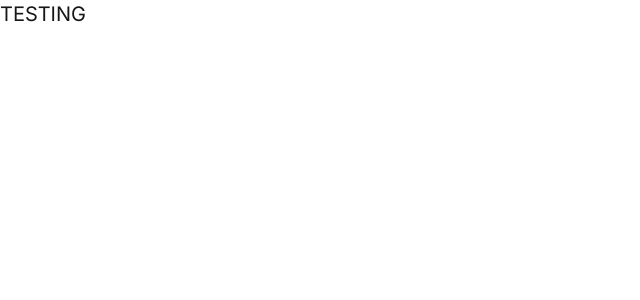
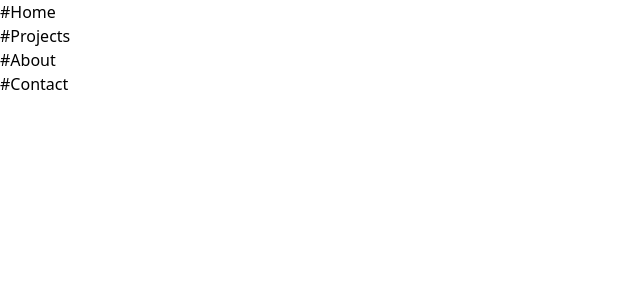
Before and after one commit to markaxelus/portfolio, a Next.js app: page / in a window 1280 px wide. Shown: the top 300 px of the page, without its empty margins (0-640 px from the left). Built offline with nearby package versions, Linux system fonts and the light colour scheme.

Commit message:
feat: navbar component

```diff
--- a/app/globals.css
+++ b/app/globals.css
@@ -2,22 +2,10 @@
 @tailwind components;
 @tailwind utilities;
 
-:root {
-  --background: #ffffff;
-  --foreground: #171717;
+* {
+  margin: 0;
+  padding: 0;
+  box-sizing: border-box;
+  outline: none;
+  text-decoration: none;
 }
-
-
-
-@media (prefers-color-scheme: dark) {
-  :root {
-    --background: #0a0a0a;
-    --foreground: #ededed;
-  }
-}
-
-body {
-  background: var(--background);
-  color: var(--foreground);
-  font-family: Arial, Helvetica, sans-serif;
-}
--- a/app/page.tsx
+++ b/app/page.tsx
@@ -1,9 +1,9 @@
 import Image from "next/image";
+import Navbar from "@/components/navbar";
+
 
 export default function Home() {
   return (
-    <div className="font-inter text-xl">
-      TESTING
-    </div>
+    <Navbar />
   );
 }
--- /dev/null
+++ b/components/navbar.tsx
@@ -0,0 +1,29 @@
+import React from 'react'
+import Link from 'next/link'
+import Image from 'next/image'
+
+
+const navbar = () => {
+  return (
+    <>
+      <nav className=''>
+        <ul>
+          <li>
+            <Link href='#top'>#Home</Link>
+          </li>
+          <li>
+            <Link href='#projects'>#Projects</Link>
+          </li>
+          <li>
+            <Link href='#about'>#About</Link>
+          </li>
+          <li>
+            <Link href='#contact'>#Contact</Link>
+          </li>
+        </ul>
+      </nav>
+    </>
+  )
+}
+
+export default navbar
```
